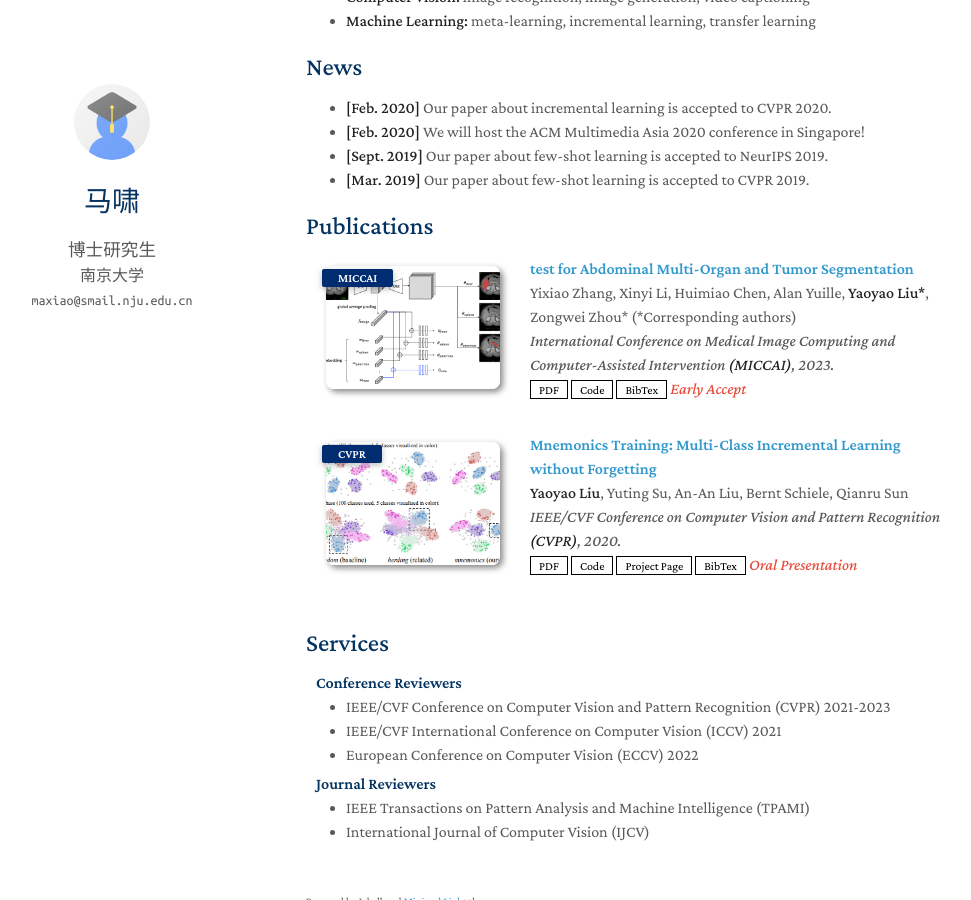
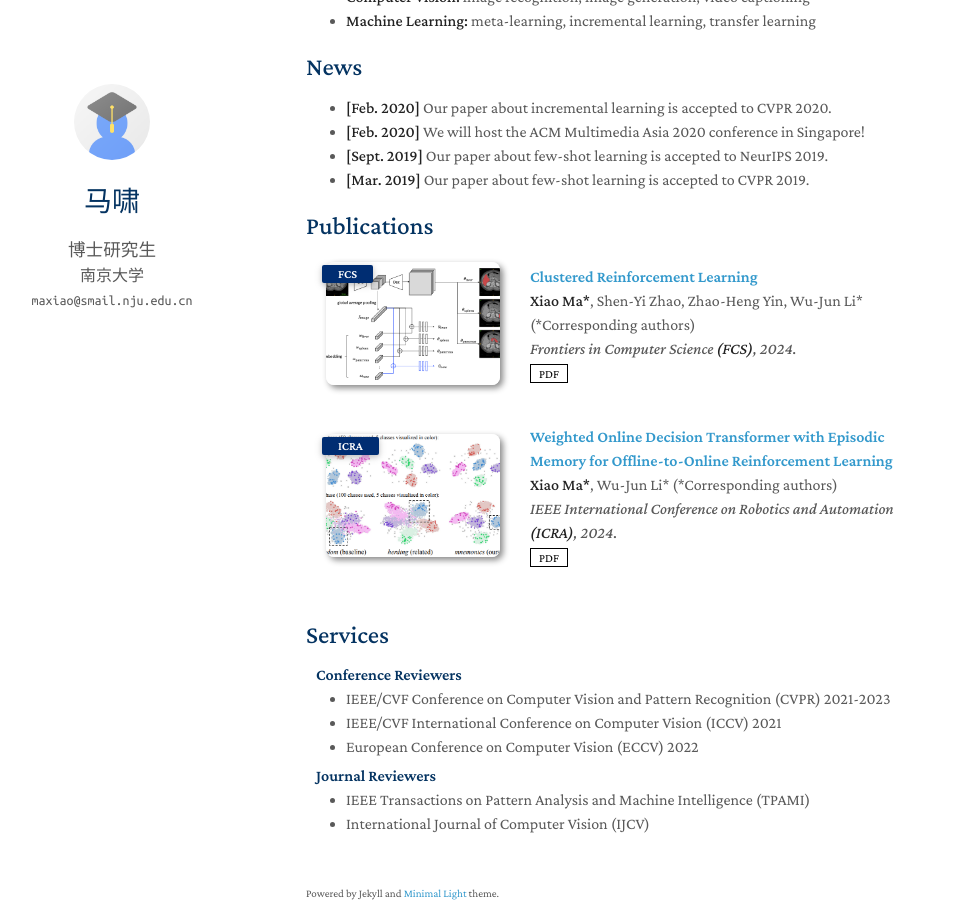
Before and after one commit to maxiao94/maxiao94.github.io, a Jekyll site: the page built from index.md, in a window 1280 px wide and 900 px high, scrolled down 1656 px. Shown: the whole window, without its empty margins (164-1135 px from the left). Built offline with Jekyll 4.4.1, drawn with Linux system fonts in a browser that asks for light colours; a style sheet for code colours, icons or effects is not loaded; our own code applies the rules of GitHub Pages for plain Markdown files.

Commit message:
update
Signed-off-by: maxiao94 <mxsujin94@gmail.com>

```diff
--- a/_data/publications.yml
+++ b/_data/publications.yml
@@ -1,22 +1,22 @@
 main:
 
-  - title: test for Abdominal Multi-Organ and Tumor Segmentation
-    authors: Yixiao Zhang, Xinyi Li, Huimiao Chen, Alan Yuille, <strong>Yaoyao Liu*</strong>, Zongwei Zhou* (*Corresponding authors)
-    conference_short: MICCAI
-    conference: International Conference on Medical Image Computing and Computer-Assisted Intervention <strong>(MICCAI)</strong>, 2023.
-    pdf: https://arxiv.org/pdf/2306.00988.pdf
-    code: https://github.com/MrGiovanni/ContinualLearning
-    bibtex: https://bib.yliu.me/MICCAI23.txt
+  - title: Clustered Reinforcement Learning
+    authors: <strong>Xiao Ma*</strong>, Shen-Yi Zhao, Zhao-Heng Yin, Wu-Jun Li* (*Corresponding authors)
+    conference_short: FCS
+    conference: Frontiers in Computer Science <strong>(FCS)</strong>, 2024.
+    pdf: ./assets/files/clustered_reinforcement_learning.pdf
+    # code: https://github.com/MrGiovanni/ContinualLearning
+    # bibtex: https://bib.yliu.me/MICCAI23.txt
     image: ./assets/img/teaser_example_2.png
-    notes: Early Accept
+    # notes: Early Accept
 
-  - title: "Mnemonics Training: Multi-Class Incremental Learning without Forgetting"
-    authors: <strong>Yaoyao Liu</strong>, Yuting Su, An-An Liu, Bernt Schiele, Qianru Sun
-    conference_short: CVPR
-    conference: IEEE/CVF Conference on Computer Vision and Pattern Recognition <strong>(CVPR)</strong>, 2020.
-    pdf: https://arxiv.org/pdf/2002.10211.pdf
-    code: https://github.com/yaoyao-liu/class-incremental-learning/tree/main/mnemonics-training
-    page: https://class-il.mpi-inf.mpg.de/mnemonics/
-    bibtex: https://class-il.mpi-inf.mpg.de/mnemonics/
-    notes: Oral Presentation
+  - title: Weighted Online Decision Transformer with Episodic Memory for Offline-to-Online Reinforcement Learning
+    authors: <strong>Xiao Ma*</strong>, Wu-Jun Li* (*Corresponding authors)
+    conference_short: ICRA
+    conference: IEEE International Conference on Robotics and Automation <strong>(ICRA)</strong>, 2024.
+    pdf: ./assets/files/weighted_online_decision_transformer_with_episodic_memory_for_offline-to-online_reinforcement_learning.pdf
+    # code: https://github.com/yaoyao-liu/class-incremental-learning/tree/main/mnemonics-training
+    # page: https://class-il.mpi-inf.mpg.de/mnemonics/
+    # bibtex: https://class-il.mpi-inf.mpg.de/mnemonics/
+    # notes: Oral Presentation
     image: ./assets/img/teaser_example.png
```
